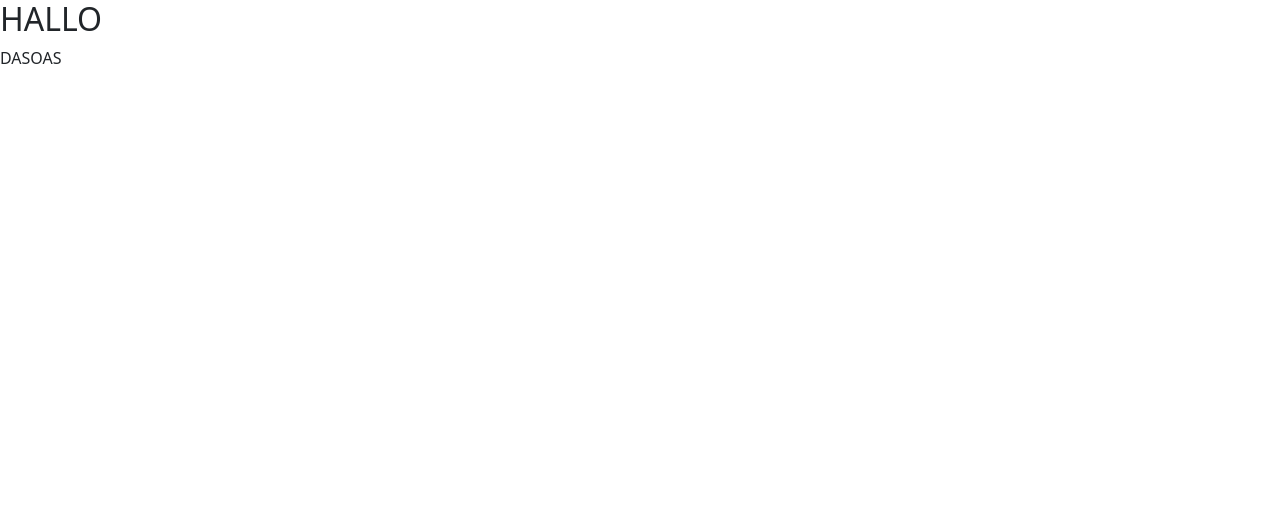
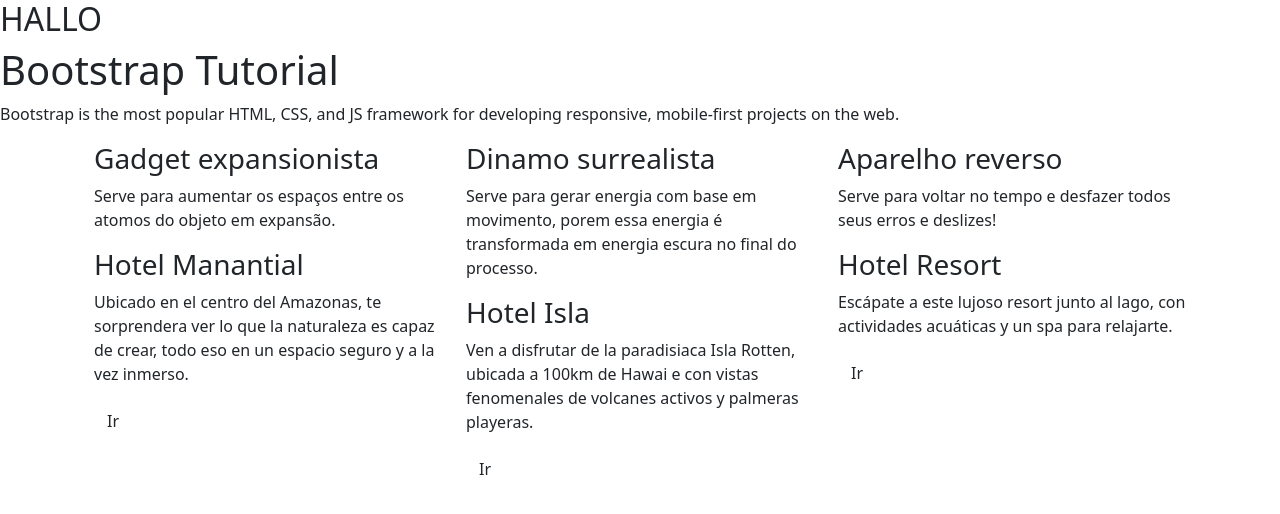
Before and after one commit to Fate-droid/coursera, a website: page index.html in a window 1280 px wide. Drawn offline with nearby package versions, Linux system fonts and the light colour scheme.

Commit message:
index modificado para adicionar tablas

```diff
--- a/index.html
+++ b/index.html
@@ -7,11 +7,69 @@
          <!--Bootstrap CSS-->
          <link rel="stylesheet" href="node_modules/bootstrap/dist/css/bootstrap.min.css">
 
-         <title> TITULO </title>
+         <title> TIMES </title>
    </head>
    <h2>HALLO</h2>
    <body>
-   	<p>DASOAS</p>
+      <div class="jumbotron">
+         <h1>Bootstrap Tutorial</h1>
+         <p>Bootstrap is the most popular HTML, CSS, and JS framework for developing responsive, mobile-first projects on the web.</p>
+       </div>
+       <div class = "container">
+         <div class = "row">
+
+         </div>
+       <div class = "container">
+         <div class = "row">
+            <div class = "col-sm-4">
+               <h3>
+                  Gadget expansionista
+                </h3>
+                <p>
+                  Serve para aumentar os espaços entre os atomos do objeto em expansão.
+                </p>
+                <h3>
+                  Hotel Manantial
+               </h3>
+
+               <p>
+                  Ubicado en el centro del Amazonas, te sorprendera ver lo que la naturaleza es capaz de crear, todo eso en un espacio seguro y a la vez inmerso.
+               </p>
+               <button href="#" class="btn">Ir</button>
+
+            </div>
+            <div class = "col-sm-4">
+               <h3>
+                  Dinamo surrealista
+               </h3>
+               <p>
+                  Serve para gerar energia com base em movimento, porem essa energia é transformada em energia escura no final do processo.
+               </p>
+               <h3>
+                  Hotel Isla
+               </h3>
+               <p>
+                  Ven a disfrutar de la paradisiaca Isla Rotten, ubicada a 100km de Hawai e con vistas fenomenales de volcanes activos y palmeras playeras.
+               </p>
+               <a href="#" class="btn">Ir</a>
+            </div>
+            <div class = "col-sm-4">
+               <h3>
+                  Aparelho reverso
+               </h3>
+               <p>
+                  Serve para voltar no tempo e desfazer todos seus erros e deslizes!
+               </p>
+               <h3>
+                  Hotel Resort
+               </h3>
+               <p>
+                  Escápate a este lujoso resort junto al lago, con actividades acuáticas y un spa para relajarte.
+               </p>
+               <a href="#" class="btn">Ir</a>
+            </div>
+         </div>
+
       <script src="node_modules/jquery/dist/jquery.min.js"></script>
       <script src="node_modules/popper.js/dist/popper.min.js"></script>
       <script src="node_modules/bootstrap/dist/js/bootstrap.min.js"></script>
```
